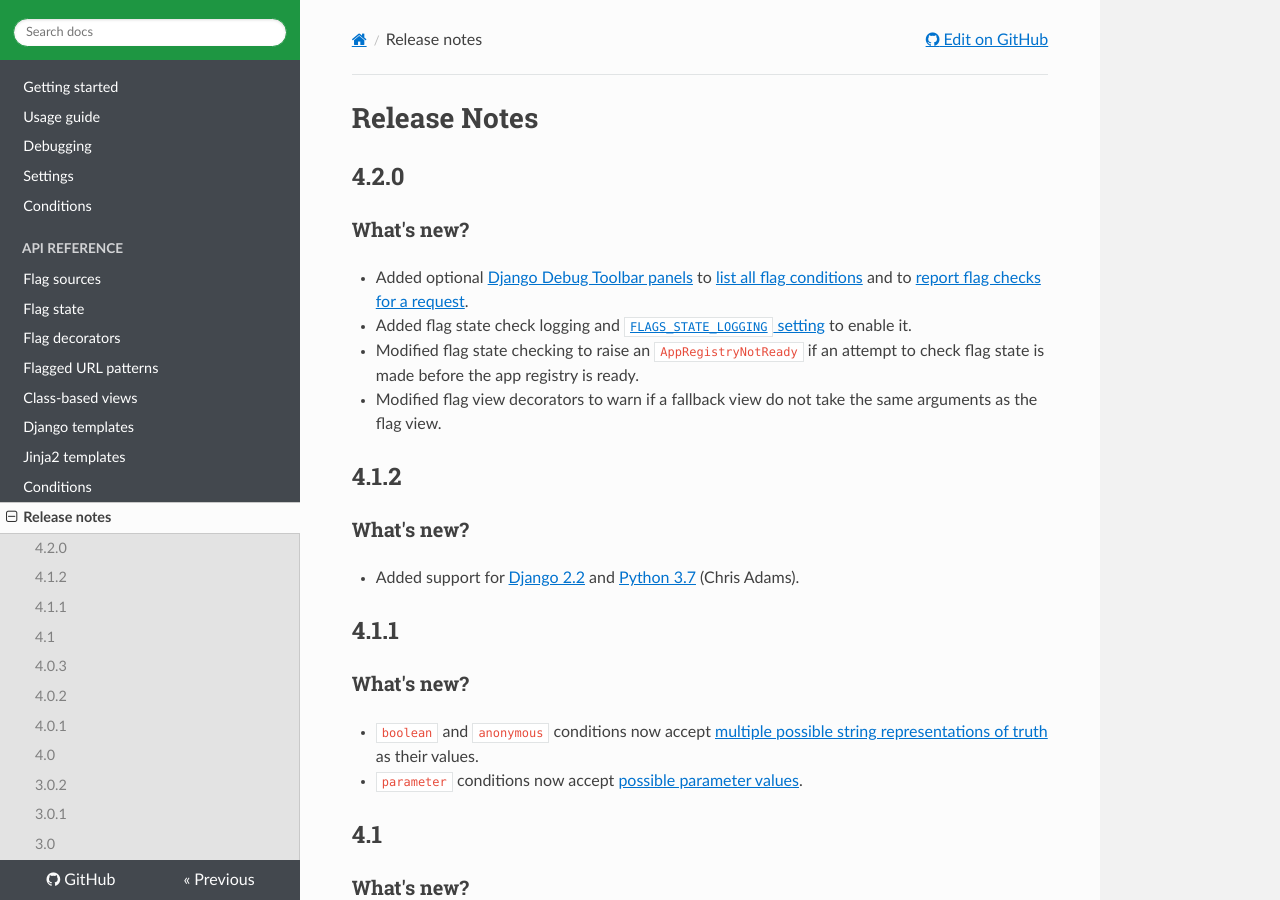
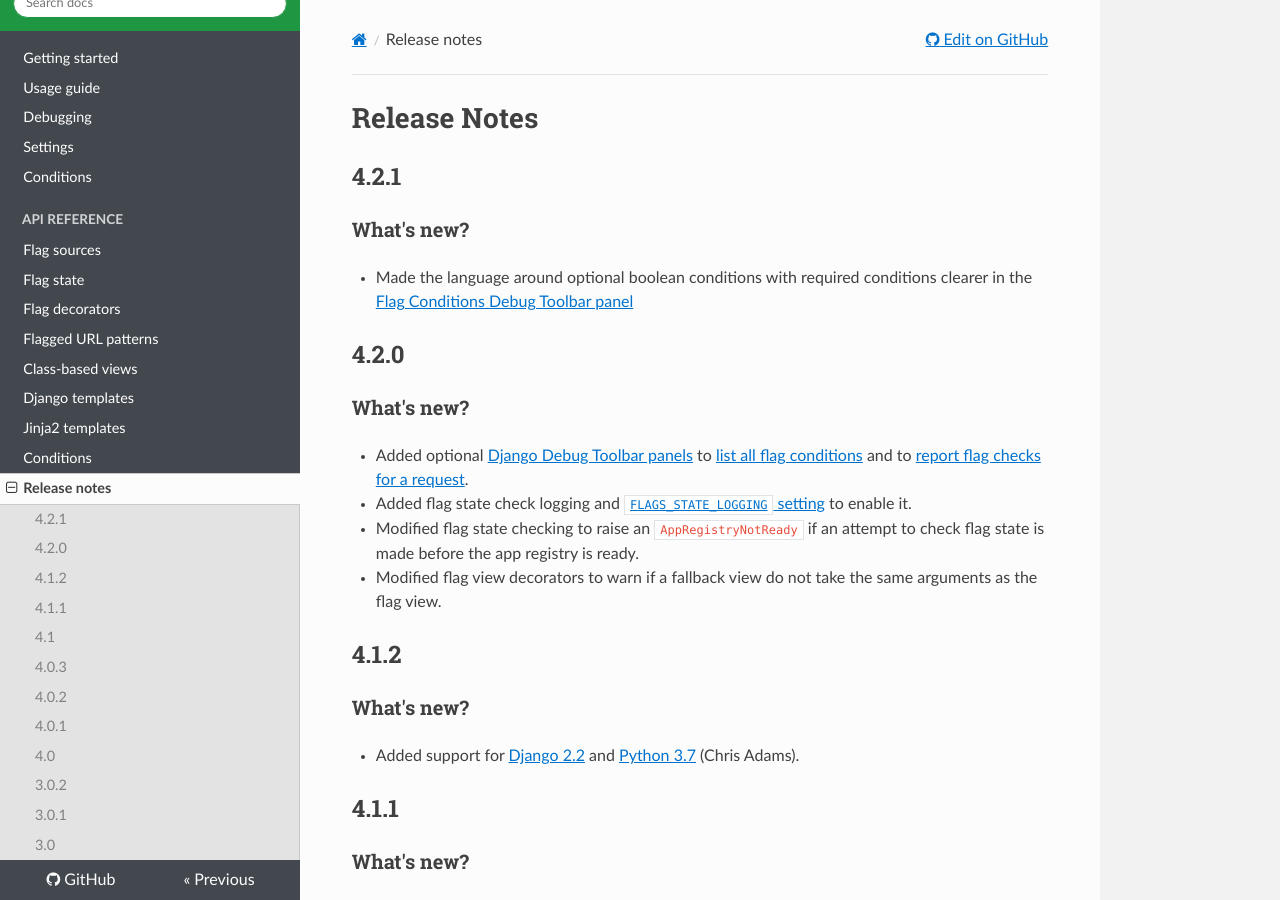
Before and after one commit to cfpb/django-flags, an MkDocs documentation site: the page built from docs/releasenotes.md, in a window 1280 px wide and 900 px high. Built offline with MkDocs 1.6.1, drawn with Linux system fonts in a browser that asks for light colours; nearby versions of some CDN libraries; old or Windows-style settings are respelled for this version of MkDocs.

Commit message:
Update the release notes for 4.2.1

```diff
--- a/docs/releasenotes.md
+++ b/docs/releasenotes.md
@@ -1,4 +1,11 @@
 # Release Notes
+
+## 4.2.1
+
+### What's new?
+
+- Made the language around optional boolean conditions with required conditions clearer in the [Flag Conditions Debug Toolbar panel](https://cfpb.github.io/django-flags/debugging/#django-debug-toolbar-panels)
+
 
 ## 4.2.0
 
```
